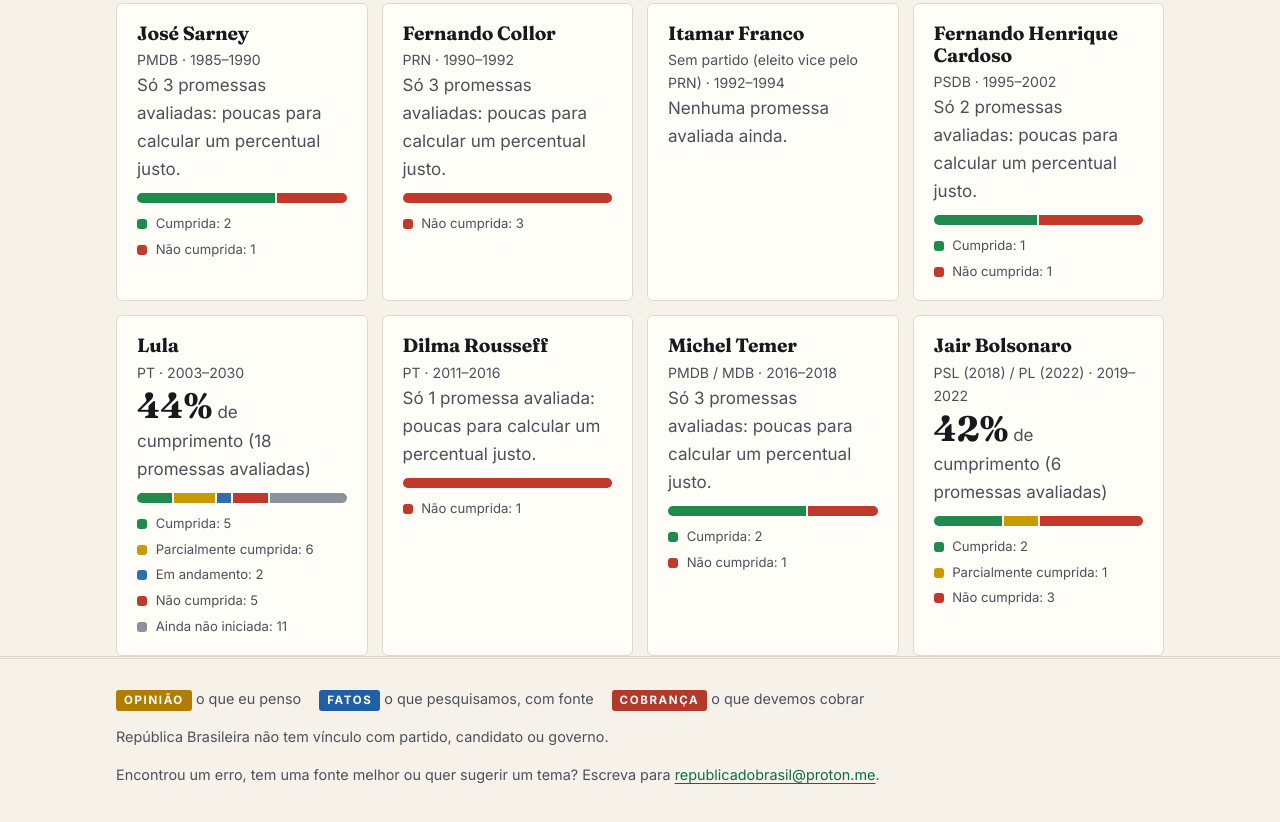
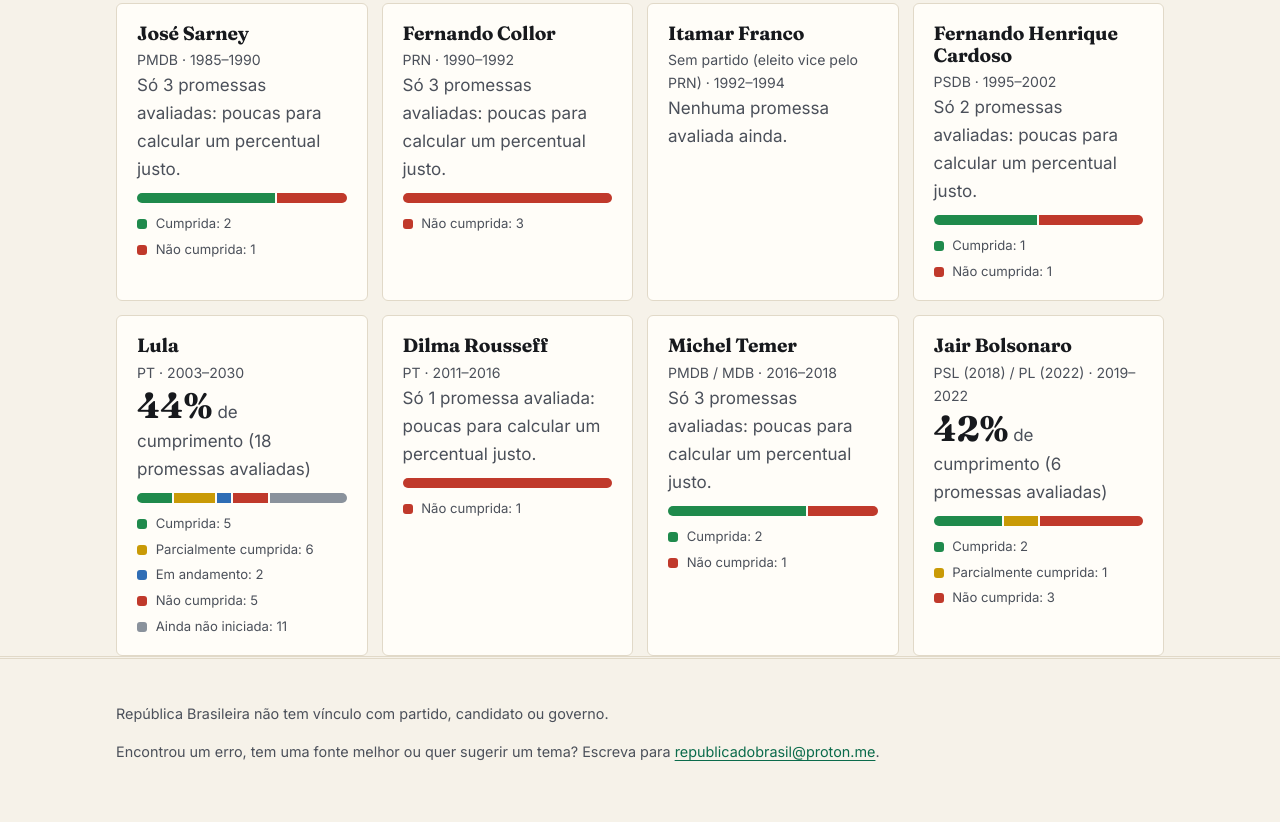
Before and after one commit to republicabrasileira/republicabrasileira, an Astro site: page / in a window 1280 px wide. Shown: the part 2049-2871 px from the top of the page. Built offline with nearby package versions, Linux system fonts and the light colour scheme; Astro itself is replaced by a stand-in of ours.

Commit message:
Remove legenda dos pilares do rodapé

```diff
--- a/src/layouts/Base.astro
+++ b/src/layouts/Base.astro
@@ -83,11 +83,6 @@ const hoje =new Date().toLocaleDateString('pt-BR', { day: 'numeric', month: 'lon
 
     <footer class="rodape">
       <div class="container">
-        <div class="pilares-mini">
-          <span><span class="selo-pilar opiniao">Opinião</span> o que eu penso</span>
-          <span><span class="selo-pilar fatos">Fatos</span> o que pesquisamos, com fonte</span>
-          <span><span class="selo-pilar cobranca">Cobrança</span> o que devemos cobrar</span>
-        </div>
         <p>{NOME} não tem vínculo com partido, candidato ou governo.</p>
         <p>
           Encontrou um erro, tem uma fonte melhor ou quer sugerir um tema? Escreva para
--- a/src/styles/global.css
+++ b/src/styles/global.css
@@ -111,7 +111,6 @@ nav.menu a.cobrar[aria-current='page'], nav.menu a.cobrar:hover { border-bottom-
 main { padding-top: 28px; padding-bottom: 72px; }
 
 .rodape { border-top: 3px double var(--linha); color: var(--tinta-2); font-size: 0.9rem; padding: 28px 0 40px; }
-.rodape .pilares-mini { display: flex; flex-wrap: wrap; gap: 6px 18px; margin-bottom: 8px; }
 
 /* ---------- selos dos pilares ---------- */
 .selo-pilar { display: inline-block; font: 700 0.72rem/1 var(--sans); letter-spacing: 0.14em; text-transform: uppercase; padding: 5px 8px 4px; border-radius: 3px; color: #fff; }
```
